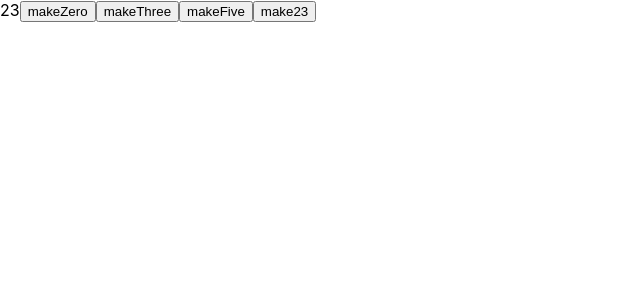
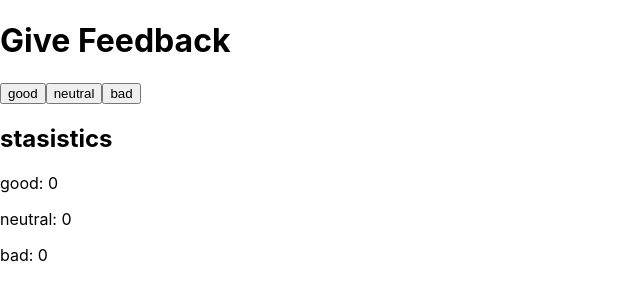
Before and after one commit to mikhita/part1b, a React (Create React App) app: page / in a window 1280 px wide. Shown: the top 300 px of the page, without its empty margins (0-640 px from the left). Built offline with nearby package versions, Linux system fonts and the light colour scheme.

Commit message:
unicafe step1

```diff
--- a/src/App.js
+++ b/src/App.js
@@ -1,18 +1,38 @@
 import { useState } from "react";
 
 const App = () => {
-  const [value, setValue] = useState(23);
+  const [good, setGood] = useState(0);
+  const [neutral, setNeutral] = useState(0);
+  const [bad, setBad] = useState(0);
 
-  const handleClick = (param) => () => {
-    setValue(param);
+  const handleClick = () => {
+    setGood(good + 1);
+  };
+  const handleClick1 = () => {
+    setNeutral(neutral + 1);
+  };
+  const handleClick2 = () => {
+    setBad(bad + 1);
   };
   return (
     <div>
-      {value}
-      <button onClick={handleClick(0)}>makeZero</button>
-      <button onClick={handleClick(3)}>makeThree</button>
-      <button onClick={handleClick(5)}>makeFive</button>
-      <button onClick={handleClick(23)}>make23</button>
+      <h1>Give Feedback</h1>
+      <button onClick={handleClick}>good</button>
+      <button onClick={handleClick1}>neutral</button>
+      <button onClick={handleClick2}>bad</button>
+      <h2>stasistics</h2>
+      <p>
+        {"good: "}
+        {good}
+      </p>
+      <p>
+        {"neutral: "}
+        {neutral}
+      </p>
+      <p>
+        {"bad: "}
+        {bad}
+      </p>
     </div>
   );
 };
```
